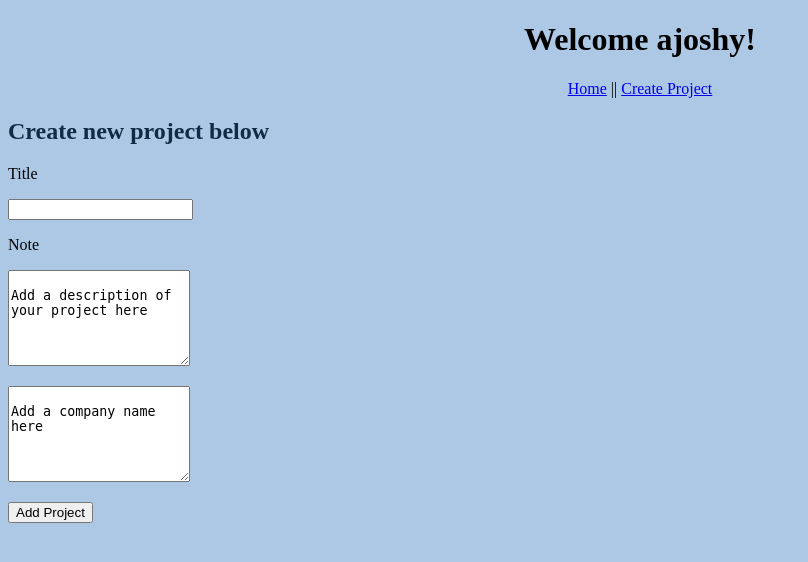
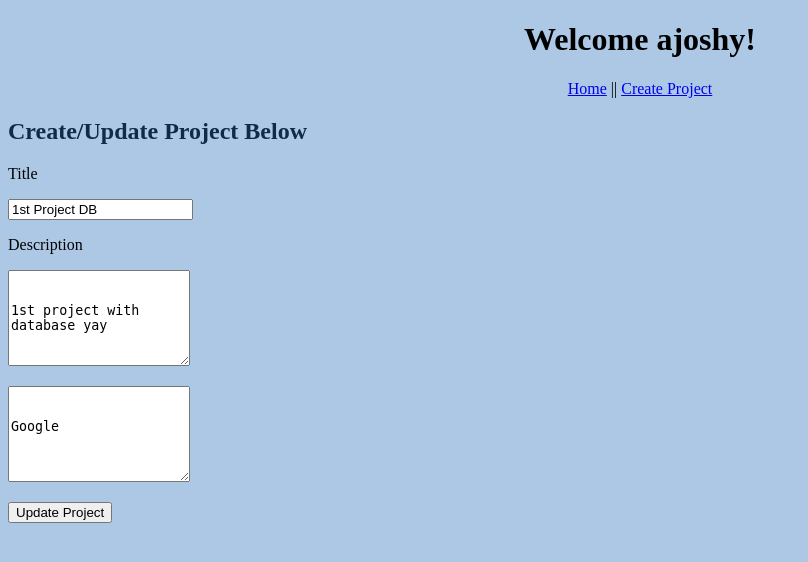
Before and after one commit to michaelslusser/ITIS3155ProjectTracker, a Flask app: page /project/edit/1 in a window 1280 px wide. Shown: the top 562 px of the page, without its empty margins (0-808 px from the left). Run offline with Flask 3, Linux system fonts and the light colour scheme.

Commit message:
added edit functionalty but edit page not showing up

```diff
--- a/app.py
+++ b/app.py
@@ -55,12 +55,23 @@ def new_project():
         return render_template('new_project.html', user=a_user)
 
 # EDIT PROJECT (NOT WORKING YET)
-@app.route('/project/edit/<project_id>')
+@app.route('/project/edit/<project_id>',methods=['GET','POST'])
 def edit_project(project_id):
-    a_user = db.session.query(User).filter_by(email='ajoshy@uncc.edu').one()
-    my_project = db.session.query(Project).filter_by(id=project_id).one()
-
-    return render_template('new_project.html',project=my_project,user=a_user)
+    if request.method == 'POST':
+        title = request.form['title']
+        detail = request.form['detail']
+        company_name = request.form['company_name']
+        project = db.session.query(Project).filter_by(id=project_id).one()
+        project.title = title
+        project.detail = detail
+        project.company_name = company_name
+        db.session.add(project)
+        db.session.commit()
+        return redirect(url_for('index'))
+    else:
+        a_user = db.session.query(User).filter_by(email='ajoshy@uncc.edu').one()
+        my_project = db.session.query(Project).filter_by(id=project_id).one()
+        return render_template('new_project.html',project=my_project,user=a_user)
 
 # DELETE PROJECT
 @app.route('/project/delete/<project_id>',methods=['POST'])
--- a/templates/new_project.html
+++ b/templates/new_project.html
@@ -1,6 +1,7 @@
 <!-- landing page for app -->
 <!DOCTYPE html>
 <html lang="en">
+
 <head>
     <meta charset="utf-8">
     <meta name="viewport" content="width=device-width, initial-scale=1">
@@ -8,6 +9,7 @@
     <!--styles-->
     <link rel="stylesheet" href="{{ url_for('static', filename='main.css')}}">
 </head>
+
 <body>
     <h1>Welcome {{user.username}}!</h1>
     <nav>
@@ -15,21 +17,41 @@
         <a href="{{ url_for('index') }}">Home</a> ||
         <a href="{{ url_for('new_project') }}">Create Project</a>
     </nav>
-        <h2>Create new project below</h2>
-        <form action="new_project" method="post">
-            <p><label>Title </label></p><p>  <input type="text" name="title"/></p>
-            <p><label>Note </label></p>
+    <h2>Create/Update Project Below</h2>
+    {% if project %}
+        <form action="{{url_for('edit_project',project_id=project.id)}}" method="POST">
+    {% else %}
+        <form action="new" method="POST">
+    {% endif %}
+        <p><label>Title </label></p>
+        <p><input type="text" name="title" value="{% if project %}{{project.title}} {% endif %}" /></p>
+        <p><label>Description </label></p>
         <p>
-                <textarea name="detail"  rows="6" cols="0" >
+                <textarea name="detail" rows="6" cols="0">
+                    {% if project %}
+                        {{project.detail}}
+                    {% else %}
                         Add a description of your project here
+                    {% endif %}
                 </textarea>
             </p>
             <p>
-                <textarea name="company_name"  rows="6" cols="0" >
+                <textarea name="company_name" rows="6" cols="0">
+                    {% if project %}
+                        {{project.company_name}}
+                    {% else %}
                         Add a company name here
+                    {% endif %}
                 </textarea>
             </p>
-            <input type="submit" value="Add Project"/>
+            <p>
+                {% if project %}
+                <input type="submit" value="Update Project" />
+                {% else %}
+                <input type="submit" value="Add Project" />
+                {% endif %}
+            </p>
         </form>
 </body>
+
 </html>
```
Also changed, not shown: templates/index.html (+6 -2 lines). Lines whose indentation alone changed are shown as unchanged.
